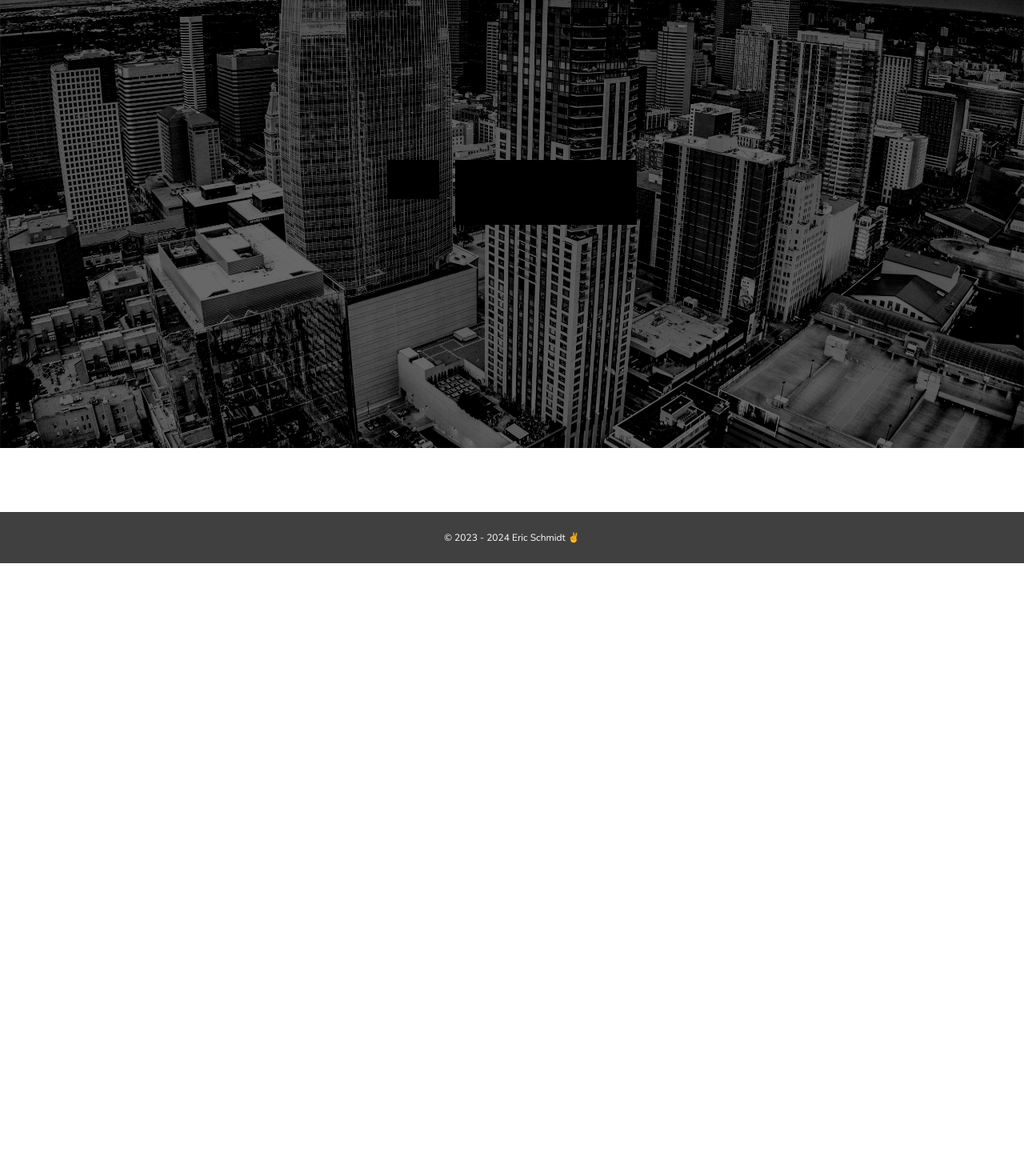
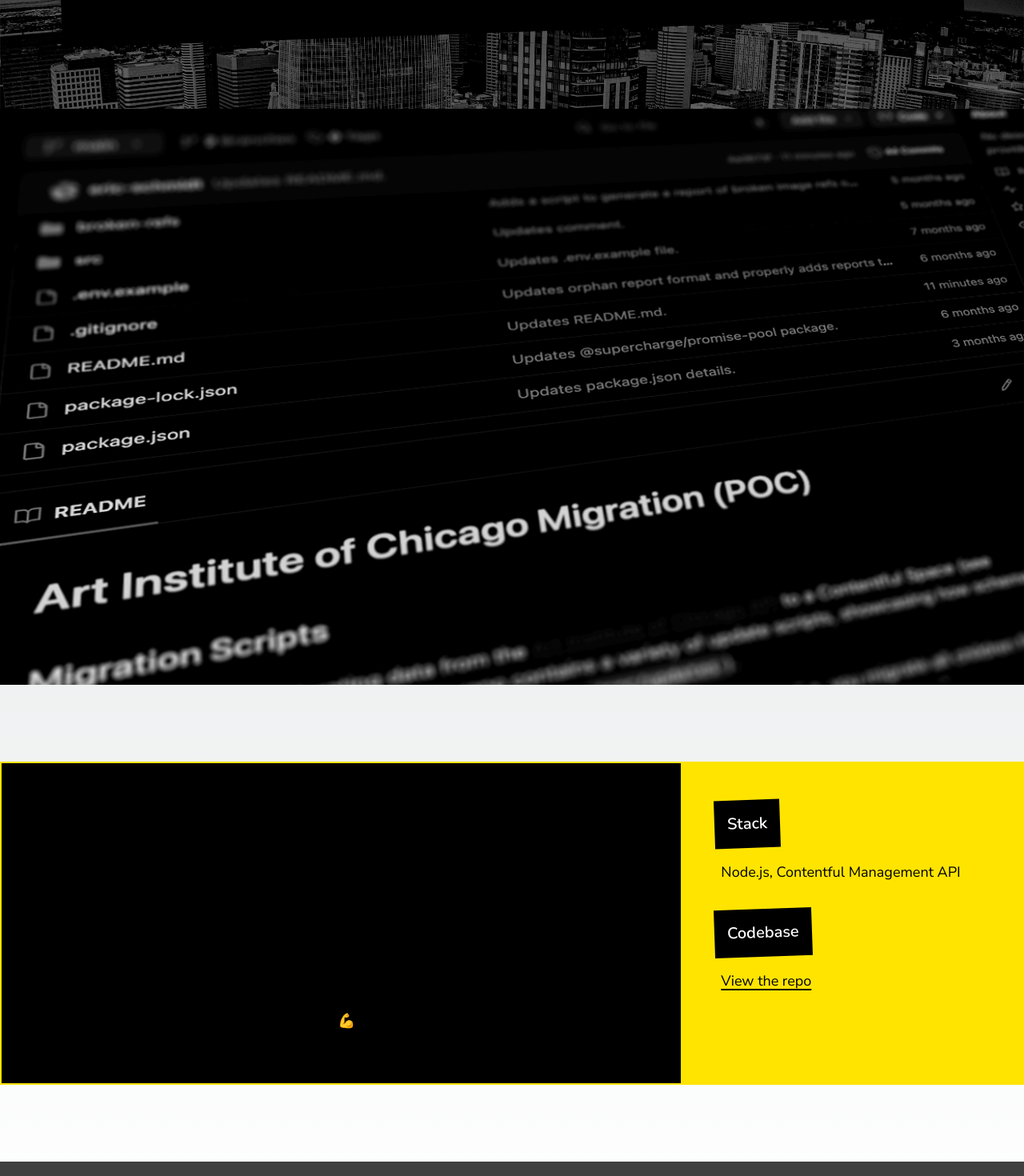
Before and after one commit to eric-schmidt/portfolio, a Next.js app: page /projects/art-institute-of-chicago-migration in a window 1280 px wide. Before the commit this address had no page. Shown: the part 240-1710 px from the top of the page at 80% size. Before the commit the page ends 944 px from the top, so only its background shows below. Built offline with nearby package versions, Linux system fonts and the light colour scheme.

Commit message:
Adds artwork migration to list of projects.

```diff
--- a/src/app/components/Teaser.tsx
+++ b/src/app/components/Teaser.tsx
@@ -17,7 +17,7 @@
       className="group relative overflow-hidden rounded-sm pointer-cursor border-2 border-black transition-all hover:shadow-[0_0_40px_10px_rgba(255,228,0,0.25)] hover:border-yellow focus:shadow-[0_0_40px_10px_rgba(255,228,0,0.25)] focus:border-yellow duration-500 ease-in-out cursor-pointer"
       href={href}
     >
-      <div className="relative aspect-video">
+      <div className="relative aspect-video md:aspect-[14/9]">
         {/* TODO: blueDataURL doesn't alleviate the pop in on fresh load... */}
         <Image
           alt="boss the cat"
@@ -26,7 +26,7 @@
           src={src}
           fill
         />
-        <div className="absolute top-0 right-0 bottom-0 left-0 p-6 md:p-12 bg-black bg-opacity-90 transition-all group-hover:bg-yellow group-hover:bg-opacity-100 group-hover:text-black group-focus:bg-yellow group-focus:bg-opacity-100 group-focus:text-black duration-500 ease-in-out">
+        <div className="absolute top-0 right-0 bottom-0 left-0 p-6 md:p-12 bg-black bg-opacity-75 transition-all group-hover:bg-yellow group-hover:bg-opacity-100 group-hover:text-black group-focus:bg-yellow group-focus:bg-opacity-100 group-focus:text-black duration-500 ease-in-out">
           <h3 className="mb-4 text-2xl md:text-3xl leading-tight">{title}</h3>
           <p className="leading-tight text-sm md:text-lg">{description}</p>
           <Image
--- a/src/app/page.tsx
+++ b/src/app/page.tsx
@@ -92,12 +92,18 @@
       </div>
       <div className="container mx-auto px-12 py-24 text-center">
         <h2 className="mb-12 text-white rotate-2">Selected works</h2>
-        <div className="grid grid-cols-1 lg:grid-cols-2 gap-12 md:gap-16 text-left">
+        <div className="grid grid-cols-1 lg:grid-cols-2 2xl:grid-cols-3 gap-12 md:gap-16 text-left">
           <Teaser
             title="Honor Health Location Search"
             description="A Vue-based map for finding specific health providers."
             href="/projects/honor-health-location-search"
             src="/images/honor-health-location-search.png"
+          />
+          <Teaser
+            title="Art Institute of Chicago Migration"
+            description="A proof of concept for migrating data into Contentful."
+            href="/projects/art-institute-of-chicago-migration"
+            src="/images/art-institute-of-chicago-migration.png"
           />
           <Teaser
             title="Contentful Required Tags App"
--- /dev/null
+++ b/src/app/projects/art-institute-of-chicago-migration/page.tsx
@@ -0,0 +1,69 @@
+import Image from "next/image";
+import RolloverLink from "@/app/components/RolloverLink";
+
+const Project = () => {
+  return (
+    <div className="container mt-24 md:my-24 mx-auto">
+      <h1 className="table mb-24 -rotate-2 mx-auto max-w-xs sm:max-w-none text-center">
+        Art Institute of Chicago Migration
+      </h1>
+      <div className="relative max-w-7xl mx-auto mb-16 lg:mb-24 aspect-video">
+        <Image
+          alt="Stylized screenshot of the Contentful Required Tags App."
+          className="object-cover"
+          src={"/images/art-institute-of-chicago-migration.png"}
+          fill
+        />
+      </div>
+      <div className="flex flex-wrap lg:flex-nowrap max-w-7xl mx-auto">
+        <div className="basis-full lg:basis-4/6 p-16 bg-black border-2 border-yellow">
+          <p>
+            Many of my customers at Contentful were migrating from an existing
+            CMS, and as such often needed to migrate <em>tons</em> of content
+            over. Although Contentful's Management API makes it relatively
+            straightforward to programmatically create content, the way in which
+            you should scaffold your project is not immediately clear.
+          </p>
+          <p>
+            This proof of concept uses the{" "}
+            <RolloverLink
+              href="https://api.artic.edu/docs/#introduction"
+              target="_blank"
+            >
+              Art Institute of Chicago's artwork API
+            </RolloverLink>{" "}
+            to bridge the gap by showing how you could theoretically scaffold a
+            project, while also providing examples for how to deal with some
+            hidden Contentful gotchas (i.e. API rate limits). Overall, this was
+            a super fun project to work on, as it let me flex some of my backend
+            chops while also providing some real value for my customers 💪
+          </p>
+        </div>
+        <div className="basis-full lg:basis-2/6 p-16 lg:p-12 bg-yellow text-black">
+          <ul>
+            <li className="mb-8 text-lg">
+              <h2 className="inline-block -ml-2 mb-4 text-xl text-white -rotate-2">
+                Stack
+              </h2>
+              <p>Node.js, Contentful Management API</p>
+            </li>
+            <li className="mb-8 text-lg">
+              <h2 className="inline-block -ml-2 mb-4 text-xl text-white -rotate-2">
+                Codebase
+              </h2>
+              <br />
+              <RolloverLink
+                href="https://github.com/eric-schmidt/art-institute-of-chicago-migration"
+                target="_blank"
+              >
+                View the repo
+              </RolloverLink>
+            </li>
+          </ul>
+        </div>
+      </div>
+    </div>
+  );
+};
+
+export default Project;
--- a/tailwind.config.ts
+++ b/tailwind.config.ts
@@ -13,6 +13,9 @@
       yellow: "#ffe400",
     },
     extend: {
+      aspectRatio: {
+        "14/9": "14 / 9",
+      },
       backgroundImage: {
         "gradient-radial": "radial-gradient(var(--tw-gradient-stops))",
         "gradient-conic":
```
Also changed, not shown: public/images/art-institute-of-chicago-migration.png (added), public/images/honor-health-location-search.png.
